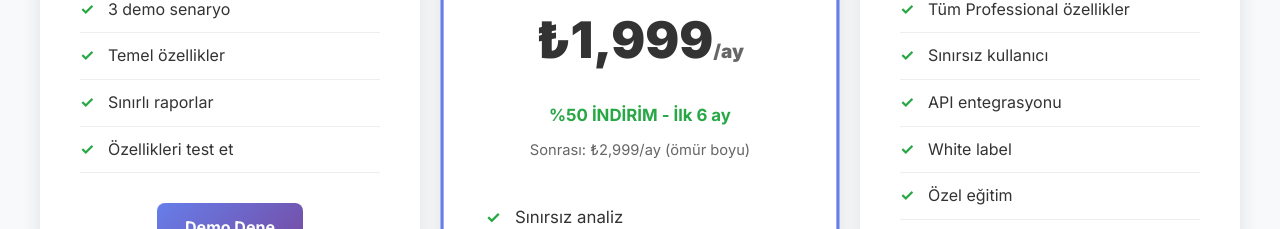
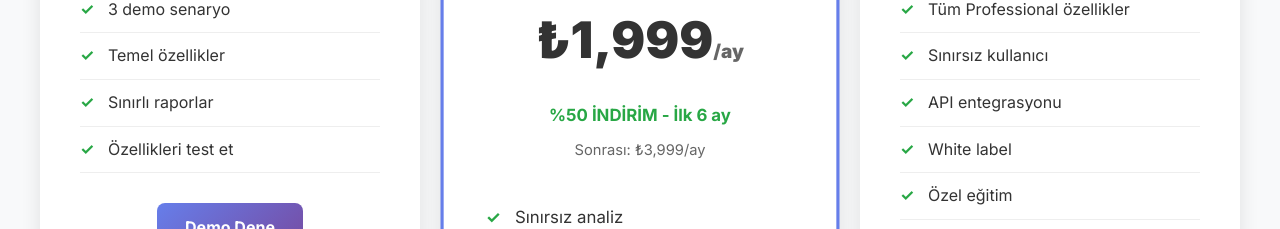
Before and after one commit to cevat283/corpfinguard, a plain HTML site: page index.html in a window 1280 px wide. Shown: the part 3380-3609 px from the top of the page. Drawn offline with Linux system fonts and the light colour scheme.

Commit message:
Update index.html

```diff
--- a/index.html
+++ b/index.html
@@ -578,7 +578,7 @@
                 <span class="old-price">₺3,999/ay</span>
                 <div class="plan-price">₺1,999<small>/ay</small></div>
                 <p style="color: #28a745; font-weight: 700; margin: 10px 0;">%50 İNDİRİM - İlk 6 ay</p>
-                <p style="color: #666; font-size: 14px;">Sonrası: ₺2,999/ay (ömür boyu)</p>
+                <p style="color: #666; font-size: 14px;">Sonrası: ₺3,999/ay </p>
                 <ul class="plan-features">
                     <li>Sınırsız analiz</li>
                     <li>Excel upload</li>
```
